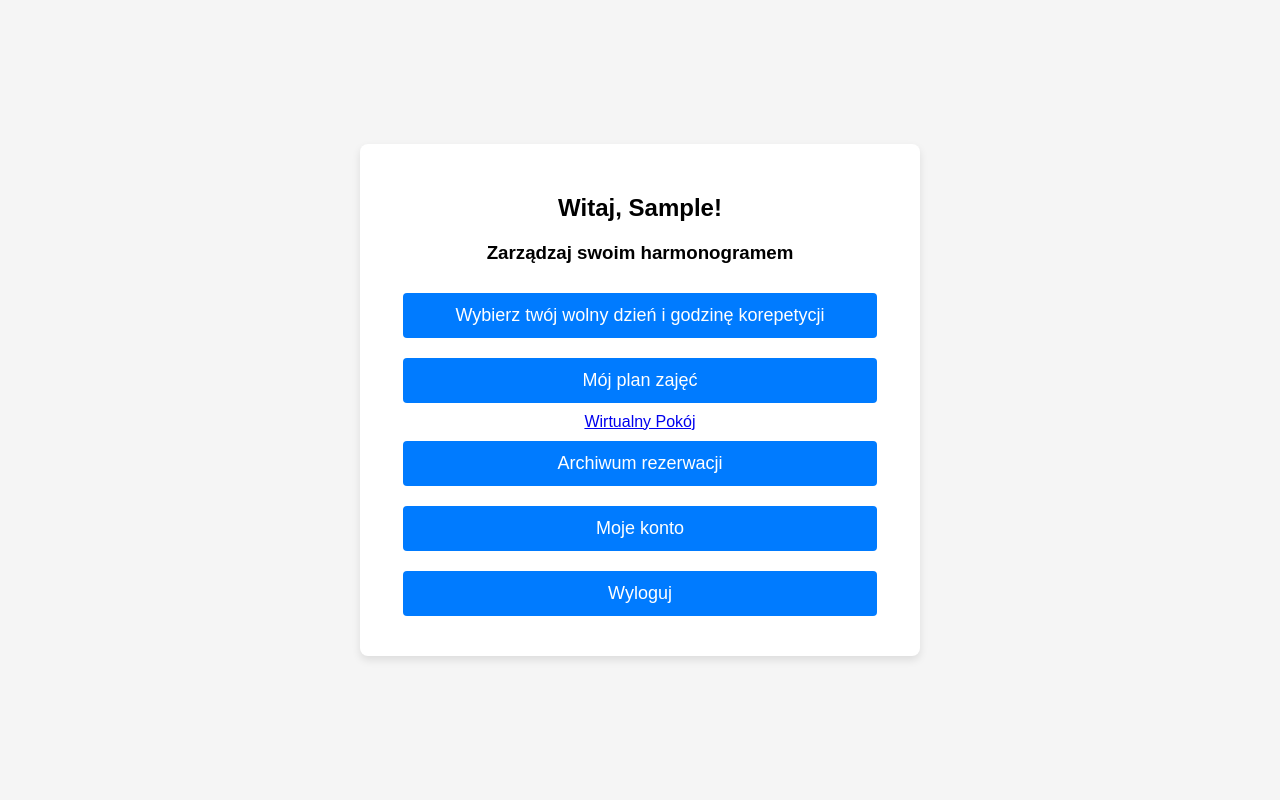
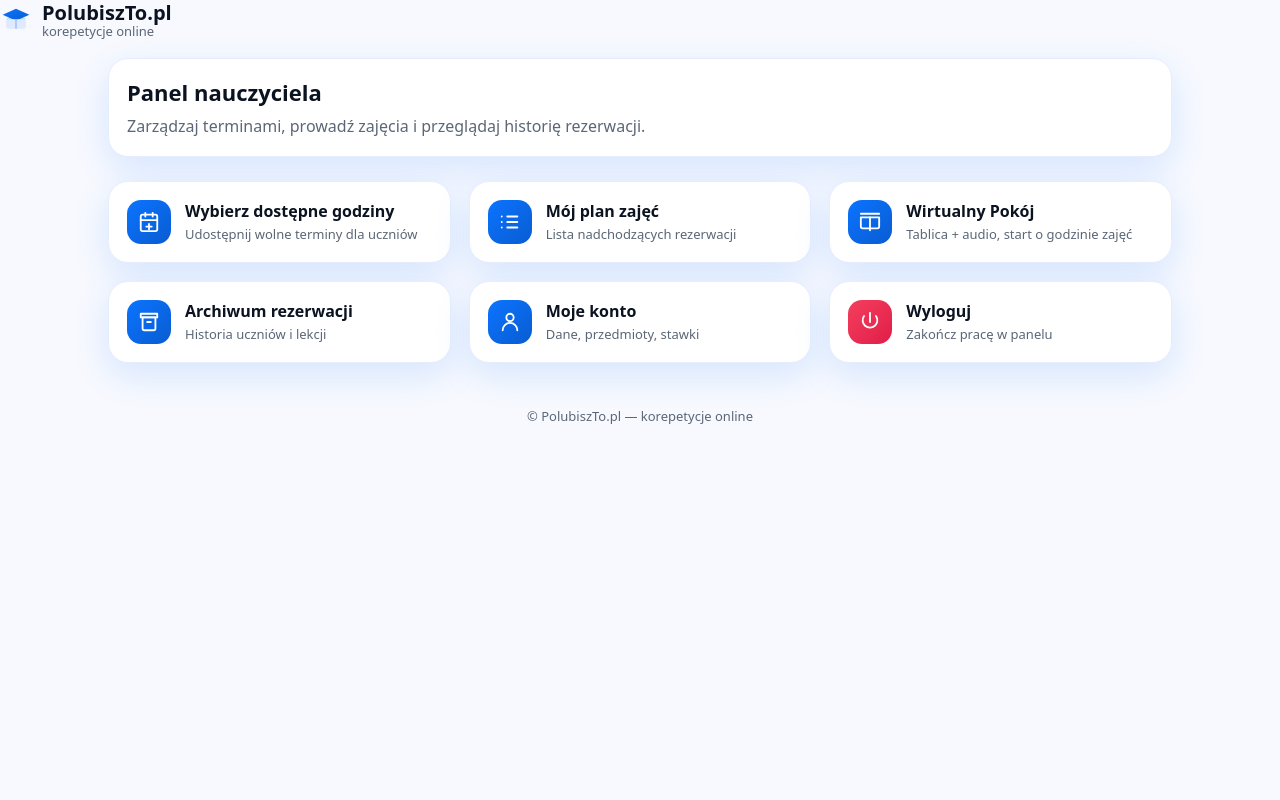
Before and after one commit to Bogdanaugustynski/Korepetycje-online, a Django app: page /panel_nauczyciela/ in a window 1280 px wide. Run offline with Django 5.2, Linux system fonts and the light colour scheme; a user stored in the database is signed in; tables that the repository leaves empty hold one stand-in row (values such as "Sample post").

Commit message:
Zmieniono wygląd panelu nauczyciela na nową wersję (Ali-style)

```diff
--- a/panel/templates/panel_nauczyciela.html
+++ b/panel/templates/panel_nauczyciela.html
@@ -1,63 +1,162 @@
 <!DOCTYPE html>
 <html lang="pl">
 <head>
-    <meta charset="UTF-8">
-    <title>Panel Nauczyciela</title>
-    <style>
-        body {
-            font-family: Arial, sans-serif;
-            background-color: #f5f5f5;
-            display: flex;
-            justify-content: center;
-            align-items: center;
-            height: 100vh;
-            margin: 0;
-        }
-        .teacher-box {
-            background-color: #fff;
-            padding: 30px;
-            border-radius: 8px;
-            box-shadow: 0 4px 8px rgba(0,0,0,0.1);
-            width: 500px;
-            text-align: center;
-        }
-        .btn {
-            width: 90%;
-            padding: 12px;
-            margin: 10px 0;
-            background-color: #007bff;
-            color: white;
-            border: none;
-            border-radius: 4px;
-            cursor: pointer;
-            text-decoration: none;
-            display: inline-block;
-            font-size: 18px;
-        }
-        .btn:hover {
-            background-color: #0056b3;
-        }
-    </style>
+  <meta charset="UTF-8" />
+  <meta name="viewport" content="width=device-width, initial-scale=1" />
+  <title>Panel Nauczyciela — PolubiszTo.pl</title>
+
+  <style>
+  :root{
+    --brand:#0b74ff;
+    --ink:#0b1320;
+    --muted:#5b6777;
+    --bg:#f7f9fe;
+    --line:#e6edff;
+    --maxw:1100px;
+    --radius:18px;
+    --shadow:0 12px 36px rgba(11,116,255,.14);
+    --chip:linear-gradient(135deg,#0b74ff,#095cd1);
+  }
+  *{box-sizing:border-box}
+  html,body{margin:0;padding:0;background:var(--bg);color:var(--ink);
+    font-family:system-ui,-apple-system,Segoe UI,Roboto,Ubuntu,"Helvetica Neue",Arial,sans-serif;line-height:1.45}
+
+  /* HERO */
+  .hero{max-width:var(--maxw);margin:18px auto 12px;padding:0 18px}
+  .hero .card{background:#fff;border:1px solid var(--line);border-radius:20px;padding:18px;box-shadow:var(--shadow)}
+  .hero h1{margin:0 0 6px;font-size:22px}
+  .hero p{margin:0;color:var(--muted)}
+
+  /* GRID TILES */
+  .grid{max-width:var(--maxw);margin:0 auto;padding:12px 18px 28px;
+    display:grid;grid-template-columns:repeat(auto-fit,minmax(280px,1fr));gap:18px}
+  .tile{background:#fff;border:1px solid var(--line);border-radius:20px;box-shadow:var(--shadow);
+    padding:18px;display:flex;align-items:flex-start;gap:14px;text-decoration:none;color:inherit;
+    transition:transform .15s ease, box-shadow .15s ease}
+  .tile:hover{transform:translateY(-2px);box-shadow:0 18px 40px rgba(11,116,255,.18)}
+  .ico{flex:0 0 auto;width:44px;height:44px;border-radius:14px;background:var(--chip);display:grid;place-items:center;color:#fff}
+  .ico svg{width:22px;height:22px;display:block}
+  .tile h3{margin:0 0 2px;font-size:16px;font-weight:800;color:var(--ink)}
+  .tile p{margin:0;font-size:13px;color:var(--muted)}
+  .tile.logout .ico{background:linear-gradient(135deg,#f43f5e,#e11d48)}
+
+  /* FOOTER */
+  .footer{text-align:center;padding:16px 18px;font-size:13px;color:var(--muted)}
+  </style>
 </head>
 <body>
 
-<div class="teacher-box">
-    <h2>Witaj, {{ request.user.first_name }}!</h2>
+  {# Stały nagłówek z logo/nazwą — jak ustaliliśmy #}
+  {% include "partials/brand.html" %}
 
-    <h3>Zarządzaj swoim harmonogramem</h3>
+  <section class="hero">
+    <div class="card">
+      <h1>Panel nauczyciela</h1>
+      <p>Zarządzaj terminami, prowadź zajęcia i przeglądaj historię rezerwacji.</p>
+    </div>
+  </section>
 
-    <a class="btn" href="{% url 'wybierz_godziny' %}">Wybierz twój wolny dzień i godzinę korepetycji</a>
+  <section class="grid" aria-label="Akcje">
+    <a href="{% url 'wybierz_godziny' %}" class="tile" title="Udostępnij wolne terminy">
+      <span class="ico">
+        <!-- calendar-plus -->
+        <svg viewBox="0 0 24 24" fill="none" stroke="currentColor" stroke-width="2"
+             stroke-linecap="round" stroke-linejoin="round">
+          <rect x="3" y="4" width="18" height="18" rx="2" ry="2"></rect>
+          <line x1="16" y1="2" x2="16" y2="6"></line>
+          <line x1="8" y1="2" x2="8" y2="6"></line>
+          <line x1="3" y1="10" x2="21" y2="10"></line>
+          <line x1="12" y1="14" x2="12" y2="20"></line>
+          <line x1="9" y1="17" x2="15" y2="17"></line>
+        </svg>
+      </span>
+      <div>
+        <h3>Wybierz dostępne godziny</h3>
+        <p>Udostępnij wolne terminy dla uczniów</p>
+      </div>
+    </a>
 
-    <a class="btn" href="{% url 'moj_plan_zajec' %}">Mój plan zajęć</a>
+    <a href="{% url 'moj_plan_zajec' %}" class="tile" title="Sprawdź rezerwacje">
+      <span class="ico">
+        <!-- list -->
+        <svg viewBox="0 0 24 24" fill="none" stroke="currentColor" stroke-width="2"
+             stroke-linecap="round" stroke-linejoin="round">
+          <path d="M9 6h11"></path><path d="M9 12h11"></path><path d="M9 18h11"></path>
+          <path d="M3 6h.01"></path><path d="M3 12h.01"></path><path d="M3 18h.01"></path>
+        </svg>
+      </span>
+      <div>
+        <h3>Mój plan zajęć</h3>
+        <p>Lista nadchodzących rezerwacji</p>
+      </div>
+    </a>
 
-    <a href="{% url 'virtual_room' %}">Wirtualny Pokój</a>
+    <a href="{% url 'virtual_room' %}" class="tile" title="Wejdź do pokoju zajęć">
+      <span class="ico">
+        <!-- presentation -->
+        <svg viewBox="0 0 24 24" fill="none" stroke="currentColor" stroke-width="2"
+             stroke-linecap="round" stroke-linejoin="round">
+          <path d="M2 3h20"></path>
+          <path d="M2 7h20v10a2 2 0 0 1-2 2H4a2 2 0 0 1-2-2V7z"></path>
+          <path d="M12 7v14"></path>
+        </svg>
+      </span>
+      <div>
+        <h3>Wirtualny Pokój</h3>
+        <p>Tablica + audio, start o godzinie zajęć</p>
+      </div>
+    </a>
 
-    <a class="btn" href="/archiwum_rezerwacji/">Archiwum rezerwacji</a>
+    <a href="/archiwum_rezerwacji/" class="tile" title="Historia rezerwacji">
+      <span class="ico">
+        <!-- archive -->
+        <svg viewBox="0 0 24 24" fill="none" stroke="currentColor" stroke-width="2"
+             stroke-linecap="round" stroke-linejoin="round">
+          <rect x="3" y="3" width="18" height="4"></rect>
+          <path d="M5 7h14v12a2 2 0 0 1-2 2H7a2 2 0 0 1-2-2z"></path>
+          <path d="M10 12h4"></path>
+        </svg>
+      </span>
+      <div>
+        <h3>Archiwum rezerwacji</h3>
+        <p>Historia uczniów i lekcji</p>
+      </div>
+    </a>
 
-    <a class="btn" href="{% url 'moje_konto' %}">Moje konto</a>
+    <a href="{% url 'moje_konto' %}" class="tile" title="Edytuj konto">
+      <span class="ico">
+        <!-- user -->
+        <svg viewBox="0 0 24 24" fill="none" stroke="currentColor" stroke-width="2"
+             stroke-linecap="round" stroke-linejoin="round">
+          <path d="M20 21a8 8 0 1 0-16 0"></path>
+          <circle cx="12" cy="7" r="4"></circle>
+        </svg>
+      </span>
+      <div>
+        <h3>Moje konto</h3>
+        <p>Dane, przedmioty, stawki</p>
+      </div>
+    </a>
 
-    <a href="{% url 'logout' %}" class="btn">Wyloguj</a>
-</div>
+    <a href="{% url 'logout' %}" class="tile logout" title="Wyloguj">
+      <span class="ico">
+        <!-- power -->
+        <svg viewBox="0 0 24 24" fill="none" stroke="currentColor" stroke-width="2"
+             stroke-linecap="round" stroke-linejoin="round">
+          <path d="M12 2v10"></path>
+          <path d="M5.5 5.5a8 8 0 1 0 13 0"></path>
+        </svg>
+      </span>
+      <div>
+        <h3>Wyloguj</h3>
+        <p>Zakończ pracę w panelu</p>
+      </div>
+    </a>
+  </section>
+
+  <footer class="footer">
+    © PolubiszTo.pl — korepetycje online
+  </footer>
 
 </body>
 </html>
```
